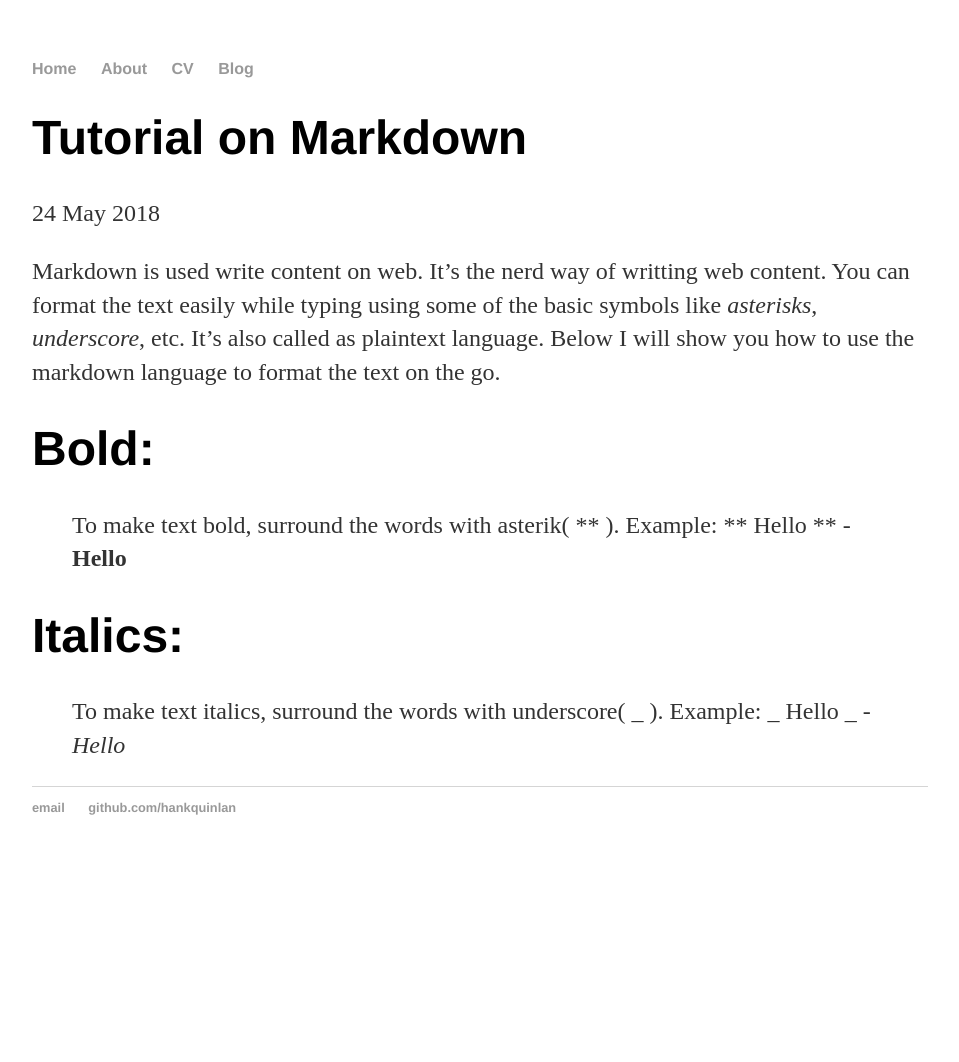
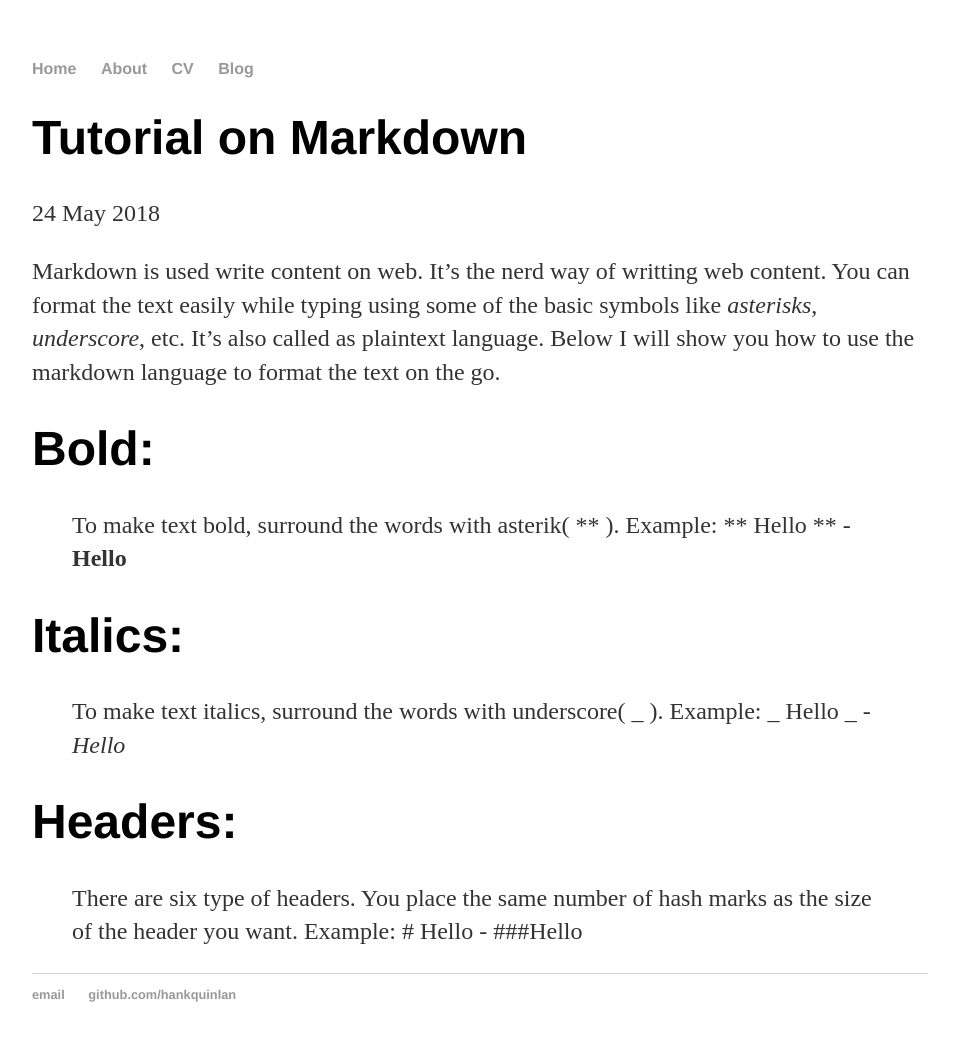
Before and after one commit to gokul-gokz/gokul-gokz.github.io, a Jekyll site: the page built from _posts/2018-05-24-Tutorial-on-markdown.md, in a window 1280 px wide. Shown: the whole page, without its empty margins (160-1119 px from the left). Built offline with Jekyll 4.4.1, drawn with Linux system fonts in a browser that asks for light colours; before the commit the page ends 900 px from its top, so only the background shows below that.

Commit message:
Update 2018-05-24-Tutorial-on-markdown.md

```diff
--- a/_posts/2018-05-24-Tutorial-on-markdown.md
+++ b/_posts/2018-05-24-Tutorial-on-markdown.md
@@ -12,3 +12,7 @@ Example: ** Hello **  - **Hello**
 # Italics:
 >To make text italics, surround the words with underscore( _ ).
 Example: _ Hello _    - _Hello_
+
+# Headers:
+>There are six type of headers. You place the same number of hash marks as the size of the header you want.
+Example: # Hello  - ###Hello
```
